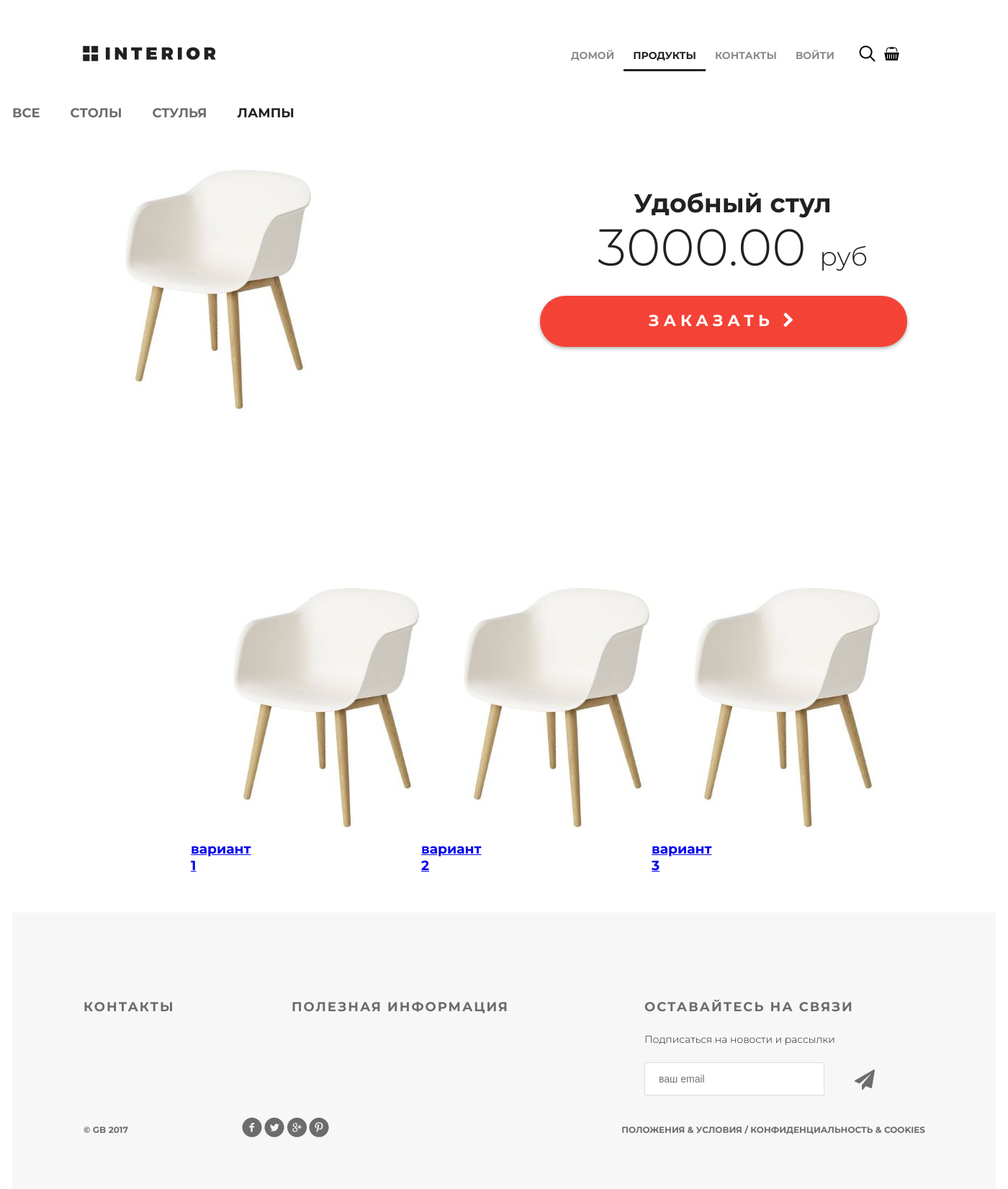
After one commit to mifrok/Django-Framework, a Django app: page /products/product/3/ in a window 1400 px wide. The commit adds this page. Shown: the whole page at 72% size. Run offline with Django 3.2, Linux system fonts and the light colour scheme; data comes from the database, SQL or seed files in the repository; both versions use the stored data as it was after the commit.

Commit message:
lesson_6_product

```diff
--- /dev/null
+++ b/lesson_1/geekshop/mainapp/templates/product.html
@@ -0,0 +1,60 @@
+{% extends 'base.html' %}
+{% load static %}
+
+{% block content %}
+    <div class="hero-white">
+        <div class="header clearfix">
+            <a href="index.html" class="logo"></a>
+            {% block menu %}
+                {% include 'inc/inc_menu.html' %}
+            {% endblock %}
+        </div>
+    </div>
+    {% include 'inc/inc_categories_menu.html' %}
+    <div class="details-products">
+        <div class="details-slider">
+            <div class="slider-product">
+                <img src="/media/{{ product.image }}"
+                     alt="{{ product.short_desc }}">
+            </div>
+            <div class="slider-control">
+                <div class="block">
+                    <a href="#">
+                        <img src="/media/{{ product.image }}" alt="вариант 1">
+                        <h3>вариант 1</h3>
+                    </a>
+                </div>
+                <div class="block">
+                    <a href="#">
+                        <img src="/media/{{ product.image }}" alt="вариант 2">
+                        <h3>вариант 2</h3>
+                    </a>
+                </div>
+                <div class="block">
+                    <a href="#">
+                        <img src="/media/{{ product.image }}" alt="вариант 3">
+                        <h3>вариант 3</h3>
+                    </a>
+                </div>
+            </div>
+        </div>
+
+        <div class="description">
+            <h3 class="big-bold">{{ product.name }}</h3>
+            <br>
+            <p class="price"> {{ product.price }} <span>руб</span></p>
+            <a href="{% url 'basket:add' product.pk %}" class="red-button">
+                заказать
+                <i class="fa fa-chevron-right" aria-hidden="true"></i>
+            </a>
+            <div class="description-text">
+                {{ product.description }}
+            </div>
+        </div>
+    </div>
+
+    </div>
+
+    <div class="clr"></div>
+
+{% endblock %}
--- a/lesson_1/geekshop/mainapp/templates/products.html
+++ b/lesson_1/geekshop/mainapp/templates/products.html
@@ -42,7 +42,7 @@
                 <h3 class="big-bold">{{ hot_product.name }}</h3>
                 <h3 class="red">горячее предложение</h3>
                 <p class="price">{{ hot_product.price }} <span>руб</span></p>
-                <a href="{% url 'basket:add' hot_product.pk %}" class="red-button">
+                <a href="{% url 'products:product' hot_product.pk %}" class="red-button">
                     заказать <i class="fa fa-chevron-right" aria-hidden="true"></i>
                 </a>
                 <div class="description-text">
--- a/lesson_1/geekshop/mainapp/templates/products_list.html
+++ b/lesson_1/geekshop/mainapp/templates/products_list.html
@@ -21,7 +21,7 @@
         <div class="category-products clearfix">
             {% for product in products %}
                 <div class="block">
-              <a href="{% url 'basket:add' product.pk %}">
+                    <a href="{% url 'products:product' product.pk %}">
                         <img src="/media/{{ product.image }}" alt="{{ product.short_desc }}">
                         <div class="text">
                             <img src="{% static 'img/icon-hover.png' %}" alt="hover">
--- a/lesson_1/geekshop/mainapp/urls.py
+++ b/lesson_1/geekshop/mainapp/urls.py
@@ -1,9 +1,10 @@
 from django.urls import path
-from .views import products
+from .views import products, product
 
 app_name = 'mainapp'
 
 urlpatterns = [
     path('', products, name='index'),
     path('category/<int:pk>/', products, name='category'),
+    path('product/<int:pk>/', product, name='product'),
 ]
--- a/lesson_1/geekshop/mainapp/views.py
+++ b/lesson_1/geekshop/mainapp/views.py
@@ -88,4 +88,17 @@ def products(request, pk=None):
 def contact(request):
     return render(request, 'contact.html', context=content)
 
+
+def product(request, pk):
+    title = 'продукты'
+
+    content = {
+        'title': title,
+        'links_menu': ProductCategory.objects.all(),
+        'product': get_object_or_404(Product, pk=pk),
+        'basket': get_basket(request.user),
+    }
+
+    return render(request, 'product.html', content)
+
 # Create your views here.
```
Also changed, not shown: lesson_1/geekshop/db.sqlite3. Lines whose indentation alone changed are shown as unchanged.
